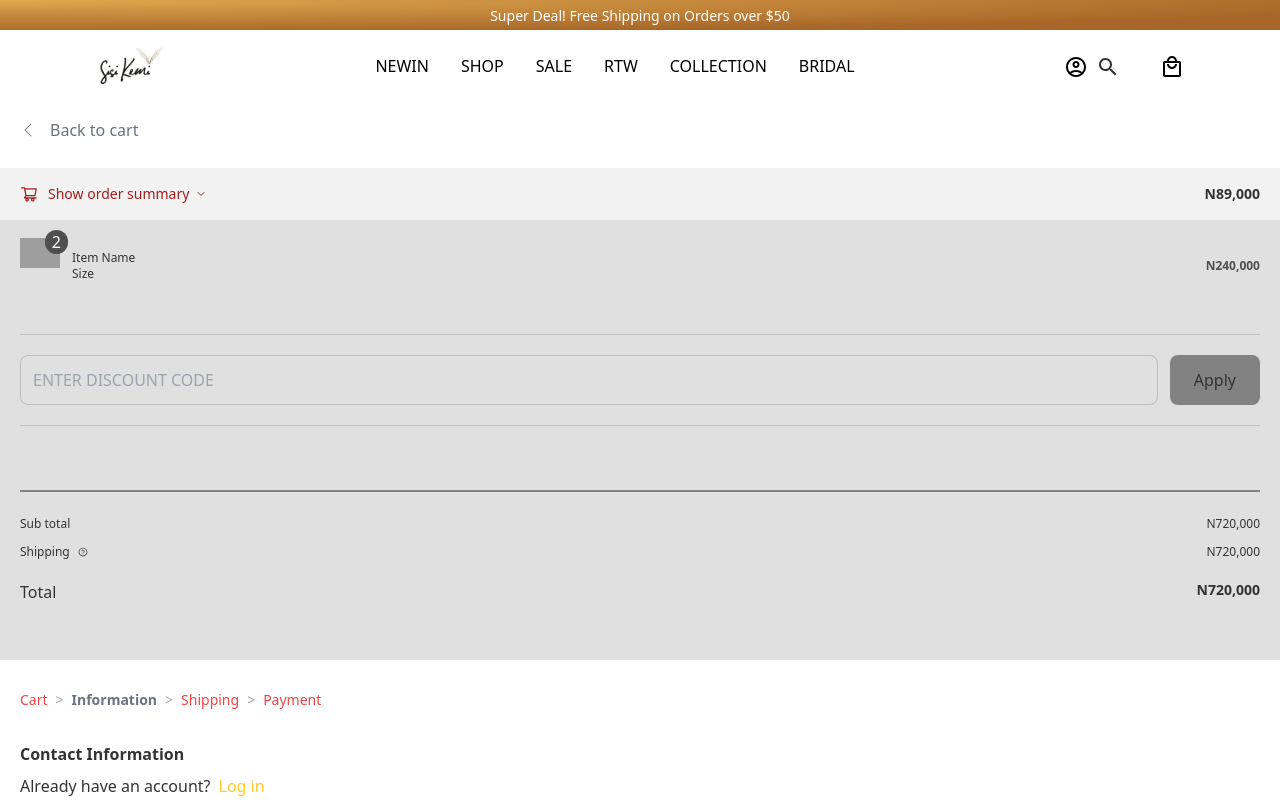
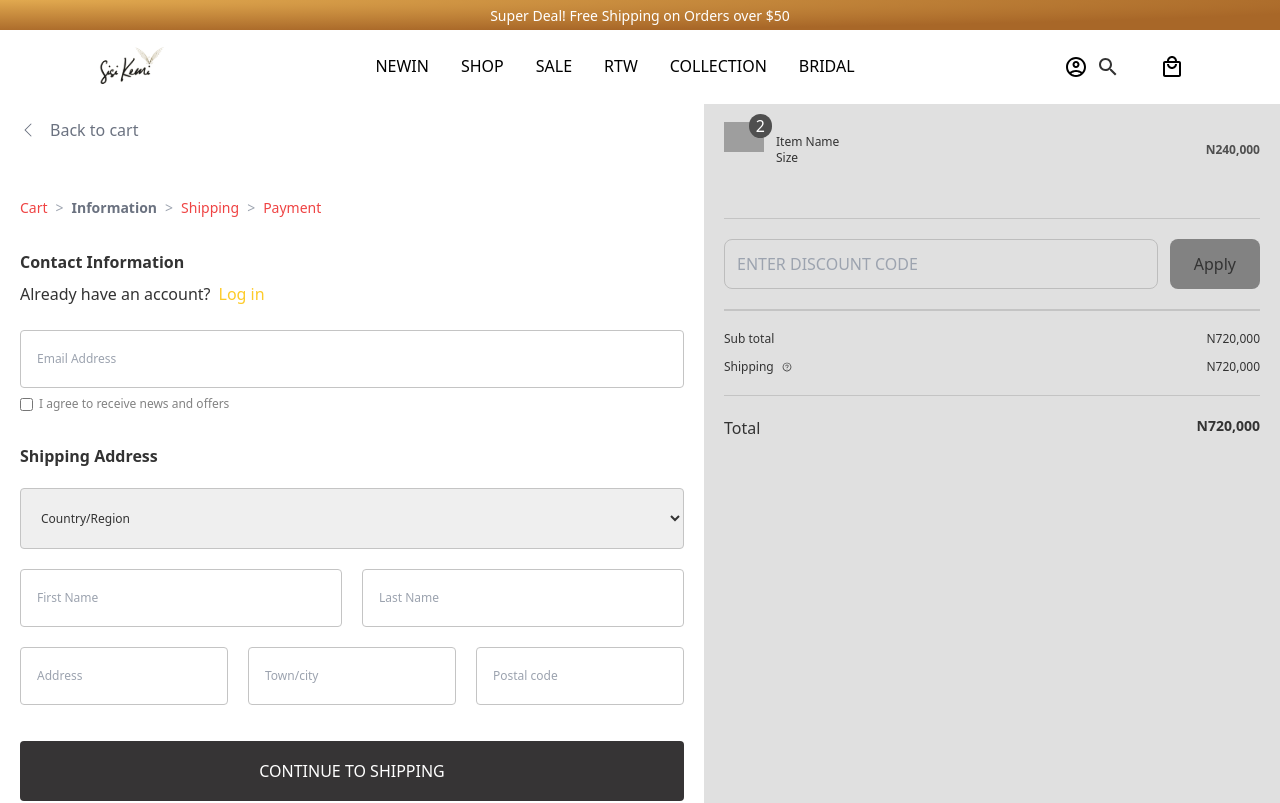
Before and after one commit to Shegs-Emma/sisiskemi, a React (Vite) app: page /cart/checkout in a window 1280 px wide. Shown: the top 803 px of the page. Built offline with nearby package versions, Linux system fonts and the light colour scheme; grey boxes are pictures that could not be loaded.

Commit message:
desktop responsiveness for checkout

```diff
--- a/src/components/Cart/CartLayout.jsx
+++ b/src/components/Cart/CartLayout.jsx
@@ -2,7 +2,7 @@ import Navback from '../Navback';
 
 const CartLayout = ({ children }) => {
   return (
-    <div>
+    <div className='relative'>
       <Navback />
       <div>{children}</div>
     </div>
--- a/src/components/CheckoutContent/ContactForm.jsx
+++ b/src/components/CheckoutContent/ContactForm.jsx
@@ -3,7 +3,7 @@ import InputBox from '../InputBox';
 
 const ContactForm = () => {
   return (
-    <section className='px-5'>
+    <section className='px-5 md:pb-32'>
       <div>
         <div className='mb-6'>
           <h2 className='font-semibold mb-2'>Contact Information</h2>
@@ -39,7 +39,7 @@ const ContactForm = () => {
           <InputBox placeholder='First Name' classname='basis-1/2 ' />
           <InputBox placeholder='Last Name' classname='basis-1/2 ' />
         </div>
-        <div className='flex flex-col gap-5 '>
+        <div className='flex flex-col gap-5 lg:flex-row'>
           <InputBox placeholder='Address' />
           <InputBox placeholder='Town/city' />
           <InputBox placeholder='Postal code' />
--- a/src/components/CheckoutContent/OrderSummary.jsx
+++ b/src/components/CheckoutContent/OrderSummary.jsx
@@ -4,9 +4,9 @@ import Aisha from '../../assets/images/aisha.svg';
 
 const OrderSummary = () => {
   return (
-    <div>
+    <div className='h-full md:-mt-16'>
       {/* Drop Down Toggler */}
-      <div className='flex justify-between items-center w-full px-5 py-4 bg-[#F2F2F2]'>
+      <div className='flex justify-between items-center w-full px-5 py-4 bg-[#F2F2F2] md:hidden'>
         <div
           className='flex items-center text-[#A41E1E] gap-2.5
 '
@@ -21,7 +21,7 @@ const OrderSummary = () => {
         </div>
         <p className='font-semibold text-sm'>N89,000</p>
       </div>
-      <div className='bg-[#E0E0E0] px-5 pt-[18px] pb-14'>
+      <div className='bg-[#E0E0E0] px-5 pt-[18px] pb-14 h-full'>
         {/* Order List */}
         <div className='mb-10'>
           <div className='flex justify-between items-center'>
@@ -47,27 +47,29 @@ const OrderSummary = () => {
           </div>
         </div>
         {/* Apply Input */}
-        <div className='flex gap-3 border-y border-grey-border py-5 mb-16'>
+        <div className='flex gap-3 border-y border-grey-border py-5 mb-16 md:mb-0'>
           <input
             placeholder='ENTER DISCOUNT CODE'
             className='w-full text-grey-input p-3 rounded-lg bg-transparent border border-[#BDBDBD] '
           />
-          <button className='bg-grey-input px-6 py-4.5 rounded-lg'>
+          <button className='bg-grey-input px-6 py-4.5 rounded-lg outline-none'>
             Apply
           </button>
         </div>
-        <hr className='border-[0.6px] border-grey-input mb-6 ' />
+        <hr className='md:hidden border-[0.6px] border-grey-input mb-6 ' />
         <div>
+          <div className=' md:border-y md:border-grey-border md:py-5 md:mb-5'>
             <div className='flex justify-between mb-3 text-xs'>
               <p>Sub total </p>
               <p className=''>N720,000</p>
             </div>
-          <div className='flex justify-between mb-5 text-xs'>
+            <div className='flex justify-between mb-5 text-xs md:mb-0'>
               <div className='flex justify-between items-center gap-2'>
                 <p className=''>Shipping </p>
                 <AiOutlineQuestionCircle size={10} />
               </div>
               <p>N720,000</p>
+            </div>
           </div>
           <div className='flex justify-between'>
             <p>Total </p>
--- a/src/components/CheckoutContent/index.jsx
+++ b/src/components/CheckoutContent/index.jsx
@@ -5,10 +5,17 @@ import Breadcrumbs from '../Breadcrumbs';
 
 const CheckoutContent = () => {
   return (
-    <div>
-      <OrderSummary />
-      <Breadcrumbs />
-      <ContactForm />
+    <div className='md:flex flex-row-reverse w-full'>
+      <div className='md:basis-[45%] md:bg-[#E0E0E0] md:flex md:flex-col justify-between'>
+        <OrderSummary />
+        <div className='hidden md:block px-5'>
+          <hr className=' md:border-[0.6px] border-grey-input mb-3 ' />
+        </div>
+      </div>
+      <div className='md:mr-auto md:basis-[55%]'>
+        <Breadcrumbs />
+        <ContactForm />
+      </div>
     </div>
   );
 };
```
Lines whose indentation alone changed are shown as unchanged.
